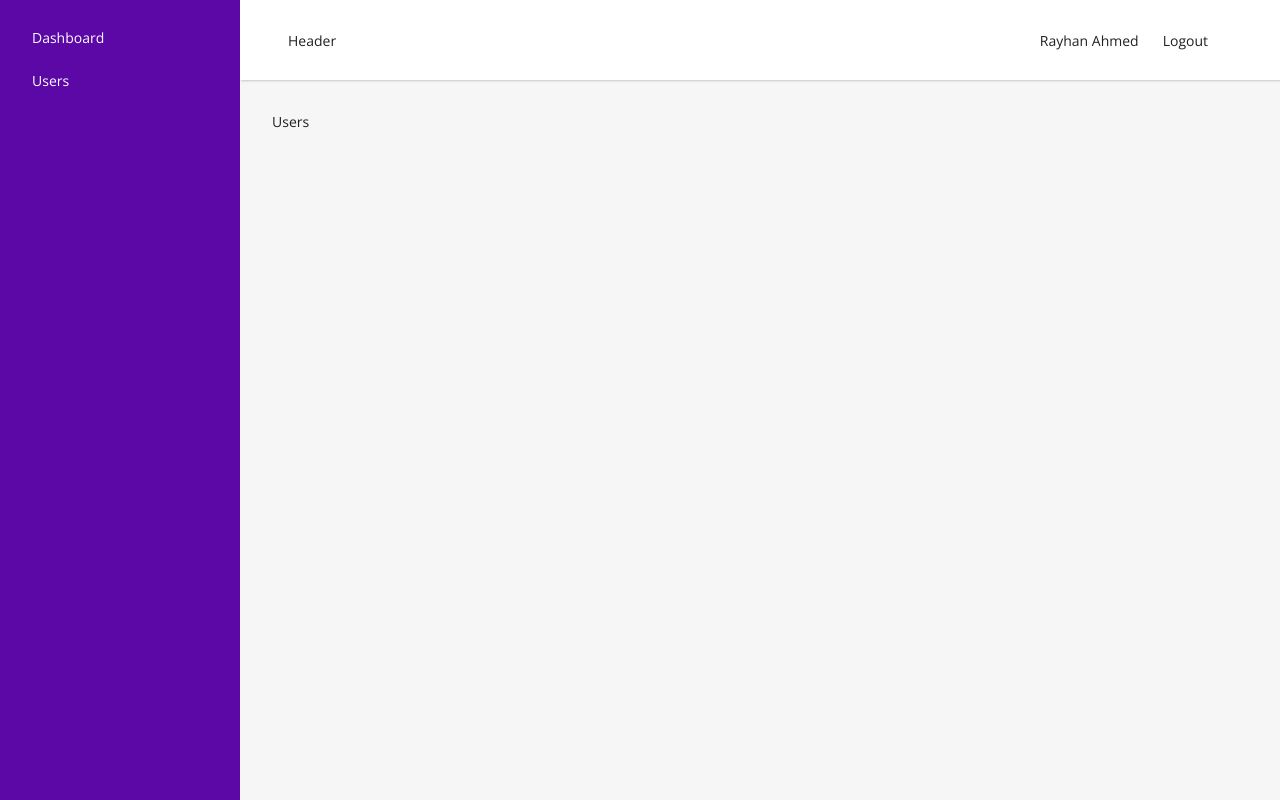
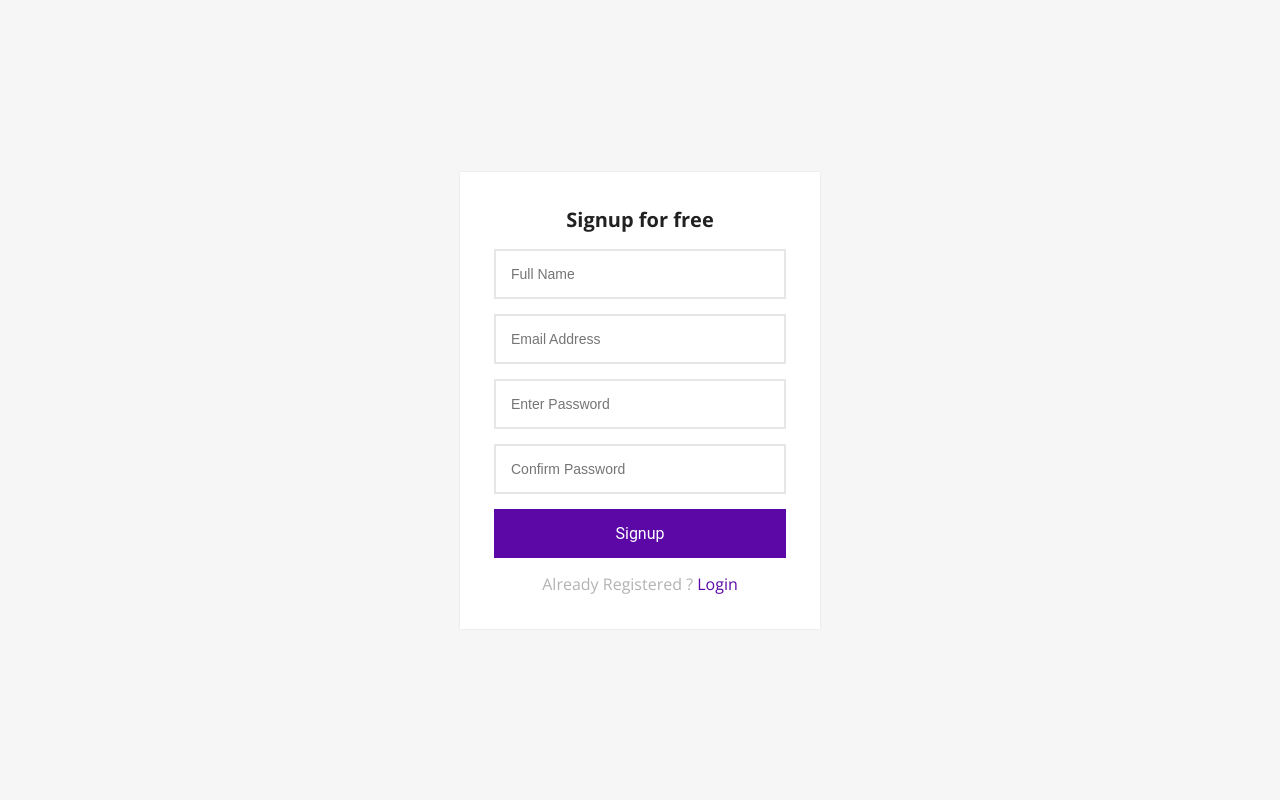
Before and after one commit to Raayhan/Laravel-API-Vite-React, a React (Vite) app in the folder react-frontend/: page /signup in a window 1280 px wide. Before the commit this address led to /users. Built offline with nearby package versions, Linux system fonts and the light colour scheme.

Commit message:
Build login , signup page

```diff
--- a/react-frontend/package.json
+++ b/react-frontend/package.json
@@ -10,6 +10,7 @@
     "preview": "vite preview"
   },
   "dependencies": {
+    "axios": "^1.4.0",
     "react": "^18.2.0",
     "react-dom": "^18.2.0",
     "react-router": "^6.13.0",
--- a/react-frontend/src/components/GuestLayout.jsx
+++ b/react-frontend/src/components/GuestLayout.jsx
@@ -11,7 +11,7 @@
 
         <div>
             <div>
-                GuestLayout
+
                 <Outlet />
             </div>
 
--- a/react-frontend/src/components/contexts/ContextProvider.jsx
+++ b/react-frontend/src/components/contexts/ContextProvider.jsx
@@ -13,7 +13,7 @@
     const [user, setUser] = useState({
         name: 'Rayhan Ahmed'
     });
-    const [token, _setToken] = useState(123);
+    const [token, _setToken] = useState(null);
 
     const setToken = (token) => {
 
--- a/react-frontend/src/views/Login.jsx
+++ b/react-frontend/src/views/Login.jsx
@@ -1,9 +1,28 @@
-export default function Login(){
+import { Link } from "react-router-dom";
+export default function Login() {
 
-    return(
+    const onSubmit = (ev) => {
 
-        <div>
-            Login
+        ev.preventDefault();
+
+    }
+    return (
+
+        <div className="login-signup-form animated fadeInDown">
+
+            <div className="form">
+                <form onSubmit={onSubmit}>
+                    <h1 className="title">Login into your account</h1>
+                    <input type="email" placeholder="Email" />
+                    <input type="password" placeholder="Password" />
+                    <button className="btn btn-block">Login</button>
+                    <p className="message">
+                        Not Registered ? <Link to="/signup" >Create an account</Link>
+                    </p>
+
+                </form>
+            </div>
+
         </div>
     )
 }
--- a/react-frontend/src/views/Signup.jsx
+++ b/react-frontend/src/views/Signup.jsx
@@ -1,9 +1,30 @@
+import { Link } from "react-router-dom";
 export default function Signup() {
+
+    const onSubmit = (ev) => {
+
+        ev.preventDefault();
+
+    }
 
     return (
 
-        <div>
-            Signup
+        <div className="login-signup-form animated fadeInDown">
+            <div className="form">
+                <form onSubmit={onSubmit}>
+                    <h1 className="title">Signup for free</h1>
+                    <input type="text" placeholder="Full Name" />
+                    <input type="email" placeholder="Email Address" />
+                    <input type="password" placeholder="Enter Password" />
+                    <input type="password" placeholder="Confirm Password" />
+                    <button className="btn btn-block">Signup</button>
+                    <p className="message">
+                        Already Registered ? <Link to="/login" >Login</Link>
+                    </p>
+
+                </form>
+            </div>
         </div>
+
     )
 }
```
Also changed, not shown: 1 other file (tests, documents, lock files or other folders).
